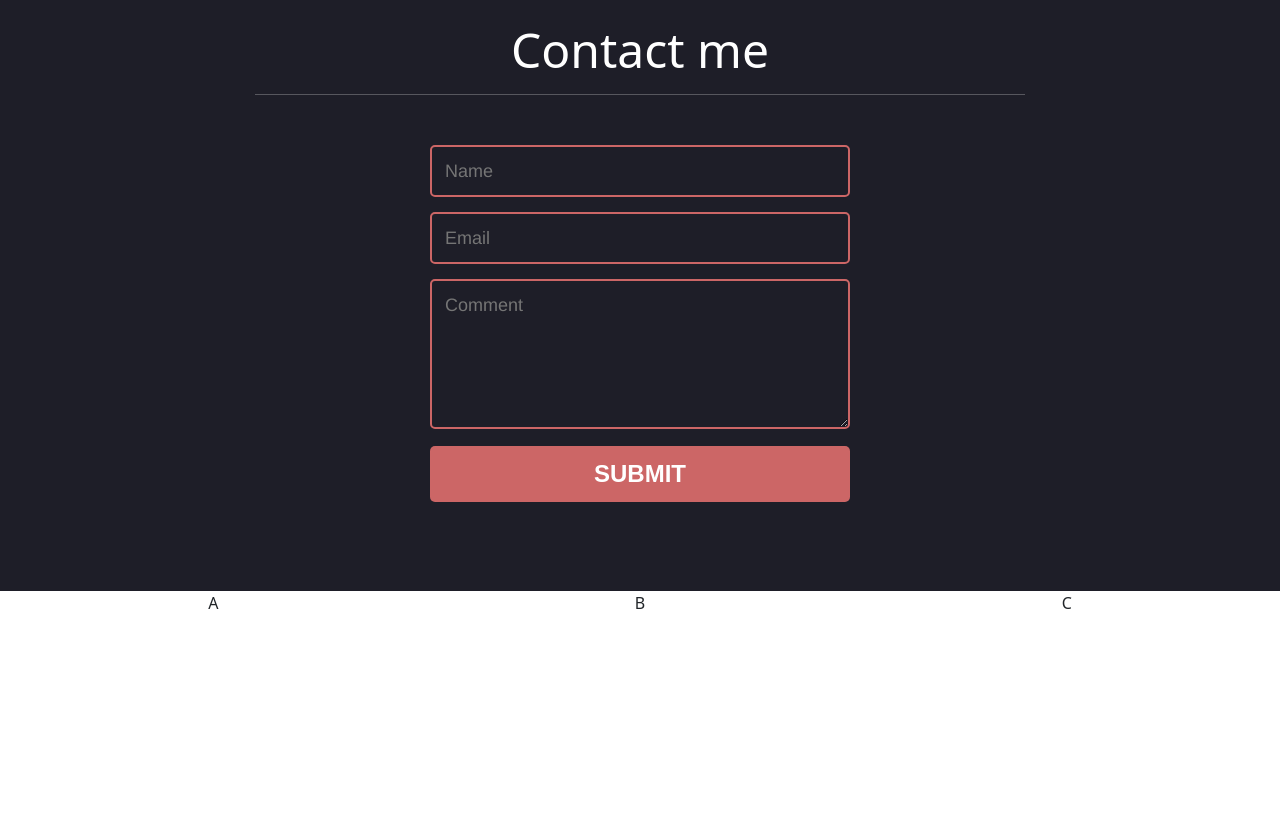
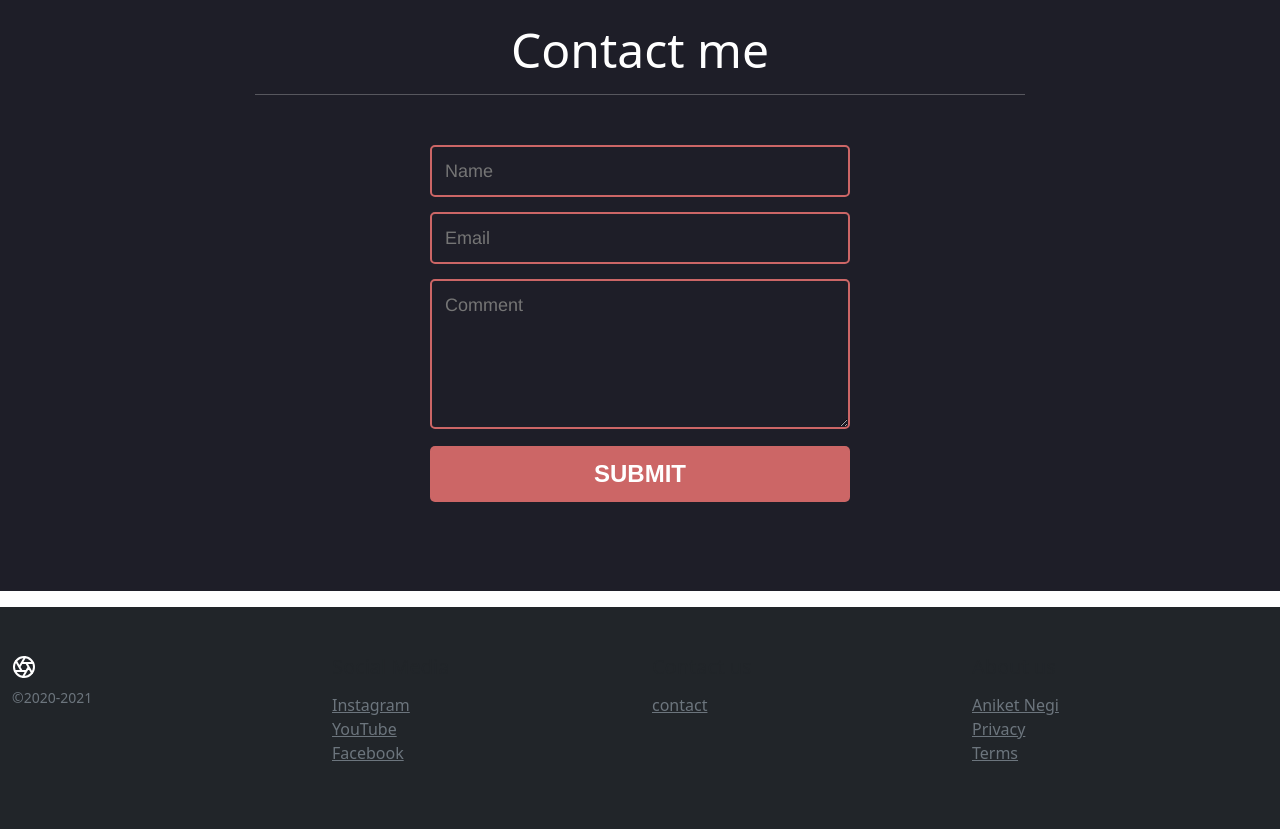
Before and after one commit to aniketnegii/portfolio, a plain HTML site: page index.html in a window 1280 px wide. Shown: the part 1834-2663 px from the top of the page. Before the commit the page ends 2449 px from the top, so only its background shows below. Drawn offline with nearby package versions, Linux system fonts and the light colour scheme.

Commit message:
Update index.html

```diff
--- a/index.html
+++ b/index.html
@@ -32,19 +32,14 @@
           data-bs-target="#navbarTogglerDemo02"
           aria-controls="navbarTogglerDemo02"
           aria-expanded="false"
-          aria-label="Toggle navigation"
-        >
+          aria-label="Toggle navigation">
           <span class="navbar-toggler-icon"></span>
         </button>
-        <div
-          class="collapse navbar-collapse justify-content-end"
-          id="navbarTogglerDemo02"
-        >
+
+        <div class="collapse navbar-collapse justify-content-end"id="navbarTogglerDemo02">
           <ul class="navbar-nav mb-2 mb-lg-0">
             <li class="nav-item">
-              <a class="nav-link active" aria-current="page" href="#home"
-                >Home</a
-              >
+              <a class="nav-link active" aria-current="page" href="#home">Home</a>
             </li>
             <li class="nav-item">
               <a class="nav-link" href="#projects">Projects</a>
@@ -55,8 +50,7 @@
                 href="#contact"
                 tabindex="-1"
                 aria-disabled="true"
-                >Contact</a
-              >
+                >Contact</a>
             </li>
           </ul>
         </div>
@@ -186,11 +180,41 @@
 
     <!--Footer-->
 
-    <div class="d-flex justify-content-around">
-      <div>A</div>
-      <div>B</div>
-      <div>C</div>
-    </div>
+    <footer class="container-fluid py-5 bg-dark mt-3">
+      <div class="row">
+        <div class="col-12 col-md foot ">
+            <svg xmlns="http://www.w3.org/2000/svg" width="24" height="24" fill="none" stroke="white" stroke-linecap="round" stroke-linejoin="round" stroke-width="2" class="d-block mb-2" role="img" viewBox="0 0 24 24" focusable="false"><title>Product</title><circle cx="12" cy="12" r="10"></circle><path d="M14.31 8l5.74 9.94M9.69 8h11.48M7.38 12l5.74-9.94M9.69 16L3.95 6.06M14.31 16H2.83m13.79-4l-5.74 9.94"></path></svg>
+              <small class="d-block mb-3 text-muted foot ">©2020-2021</small>
+          </div>
+
+         <div class="col-6 col-md foot social">
+          <h5>Social Media</h5><hr>
+          <ul class="list-unstyled text-small">
+            <li><a class="text-muted" href="">Instagram</a></li>
+            <li><a class="text-muted" href="">YouTube</a></li>
+            <li><a class="text-muted" href="">Facebook</a></li>
+          </ul>
+        </div>
+
+        <div class="col-6 col-md foot">
+          <h5>Contact us</h5><hr>
+          <ul class="list-unstyled text-small">
+            <li><a class="text-muted" href="/contact">contact</a></li>
+          </ul>
+        </div>
+
+        <div class="col-6 col-md foot">
+          <h5>About us</h5>
+          <hr>
+          <ul class="list-unstyled text-small">
+            <li><a class="text-muted" href="/about">Aniket Negi</a></li>
+            <li><a class="text-muted" href="#">Privacy</a></li>
+            <li><a class="text-muted" href="#">Terms</a></li>
+          </ul>
+        </div>
+      </div>
+    </footer>
+
 
     <!--footer ending-->
 
@@ -199,6 +223,12 @@
       integrity="sha384-ygbV9kiqUc6oa4msXn9868pTtWMgiQaeYH7/t7LECLbyPA2x65Kgf80OJFdroafW"
       crossorigin="anonymous"
     ></script>
+    <script src="https://code.jquery.com/jquery-3.2.1.slim.min.js" integrity="sha384-KJ3o2DKtIkvYIK3UENzmM7KCkRr/rE9/Qpg6aAZGJwFDMVNA/GpGFF93hXpG5KkN" crossorigin="anonymous"></script>
+    <script>
+      $('.navbar-nav>li>a').on('click', function(){
+        $('.navbar-collapse').collapse('hide');
+      });
+    </script>
     <script src="app.js"></script>
   </body>
 </html>
```
